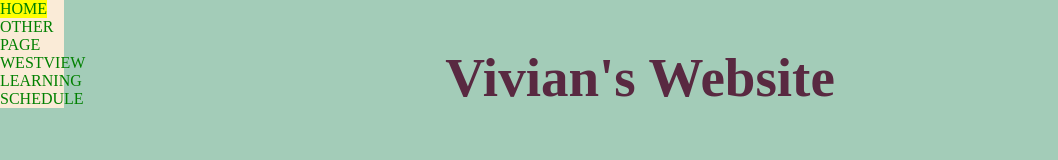
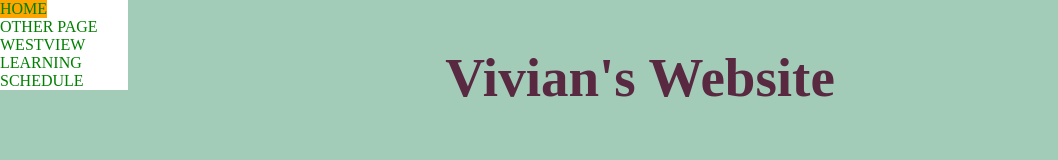
Before and after one commit to WVCS/index-Vivsssssss, a plain HTML site: page index.html in a window 1280 px wide. Shown: the top 160 px of the page, without its empty margins (0-1058 px from the left). Drawn offline with Linux system fonts and the light colour scheme.

Commit message:
Update index.html

```diff
--- a/index.html
+++ b/index.html
@@ -48,18 +48,18 @@ h2:hover{
 nav{
   list-style-type: none;
   position: fixed:;
-   background-color: antiquewhite;
-  top: 15;
-  width: 5%;
+   background-color: white;
+  top: 0;
+  width: 10%;
   left: 0;
 }
 li{
   display: inline;
-  padding; 30px;
+  padding; 4px;
   float: left;
 }
 li:hover{
-  background-color: yellow;
+  background-color: orange;
 }
 
 a {
```
